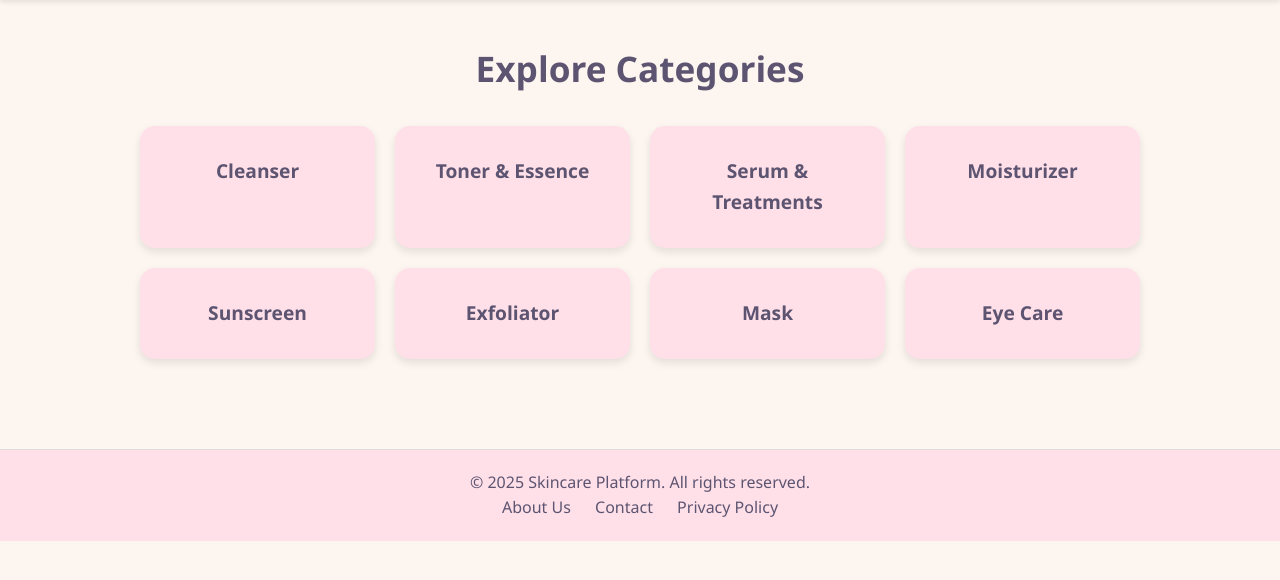
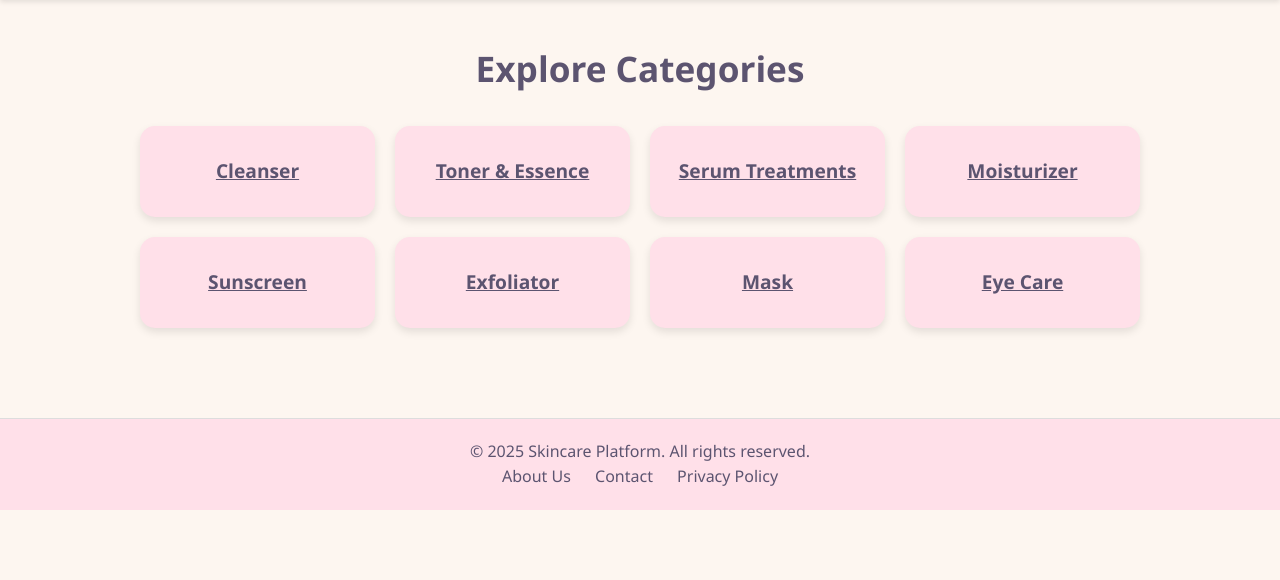
Before and after one commit to MMDHOP/onlineshop-iust, a Django app: page /category/ in a window 1280 px wide. Shown: the part 76-656 px from the top of the page. Run offline with Django 5.2, Linux system fonts and the light colour scheme.

Commit message:
category.html and category_style.css linked to urls

```diff
--- a/products/urls.py
+++ b/products/urls.py
@@ -5,12 +5,12 @@ urlpatterns = [
     path('category/',category_page),
     path('category/cleanser/',cleanser_page),
     path('category/Toner-Essence/',Toner_Essence_page),
-    path('category/Serum-Treatments',Serum_Treatments_page),
-    path('category/Moisturizer',Moisturizer_page),
-    path('category/Sunscreen',Sunscreen_page),
-    path('category/Exfoliator',Exfoliator_page),
-    path('category/Mask',Mask_page),
-    path('category/Eye-Care',Eye_Care_page),
+    path('category/Serum-Treatments/',Serum_Treatments_page),
+    path('category/Moisturizer/',Moisturizer_page),
+    path('category/Sunscreen/',Sunscreen_page),
+    path('category/Exfoliator/',Exfoliator_page),
+    path('category/Mask/',Mask_page),
+    path('category/Eye-Care/',Eye_Care_page),
 
 
 ]
--- a/templates/category.html
+++ b/templates/category.html
@@ -11,13 +11,13 @@
     <!-- Navbar -->
     <header class="navbar">
         <div class="logo">
-            <a href="/">🌿 Skincare</a>
+            <a href="/home/">🌿 Skincare</a>
         </div>
         <nav class="nav-links">
-            <a href="/categories/">Categories</a>
+            <a href="/category/">Categories</a>
             <a href="/quiz/">Quiz</a>
             <a href="/login/">Login</a>
-            <a href="/register/">Register</a>
+            <a href="/sign-in/">Register</a>
         </nav>
         <div class="search-bar">
             <form action="/search/" method="get">
@@ -30,16 +30,16 @@
     <!-- Main Content -->
     <main class="categories-container">
         <h1>Explore Categories</h1>
-        <div class="categories-grid">
-            <div class="category-card">Cleanser</div>
-            <div class="category-card">Toner & Essence</div>
-            <div class="category-card">Serum & Treatments</div>
-            <div class="category-card">Moisturizer</div>
-            <div class="category-card">Sunscreen</div>
-            <div class="category-card">Exfoliator</div>
-            <div class="category-card">Mask</div>
-            <div class="category-card">Eye Care</div>
-        </div>
+            <div class="categories-grid">
+                <a href="/category/cleanser/" class="category-card">Cleanser</a>
+                <a href="/category/Toner-Essence/" class="category-card">Toner & Essence</a>
+                <a href="/category/Serum-Treatments/" class="category-card">Serum Treatments</a>
+                <a href="/category/Moisturizer/" class="category-card">Moisturizer</a>
+                <a href="/category/Sunscreen/" class="category-card">Sunscreen</a>
+                <a href="/category/Exfoliator/" class="category-card">Exfoliator</a>
+                <a href="/category/Mask/" class="category-card">Mask</a>
+                <a href="/category/Eye-Care/" class="category-card">Eye Care</a>
+            </div>
     </main>
 
     <!-- Footer -->
--- a/templates/home.html
+++ b/templates/home.html
@@ -12,13 +12,13 @@
     <!-- Navbar -->
     <header class="navbar">
         <div class="logo">
-            <a href="/">🌿 Skincare</a>
+            <a href="/home/">🌿 Skincare</a>
         </div>
         <nav class="nav-links">
-            <a href="/categories/">Categories</a>
+            <a href="/category/">Categories</a>
             <a href="/quiz/">Quiz</a>
             <a href="/login/">Login</a>
-            <a href="/register/">Register</a>
+            <a href="/sign-in/">Register</a>
         </nav>
         <div class="search-bar">
             <form action="/search/" method="get">
```
